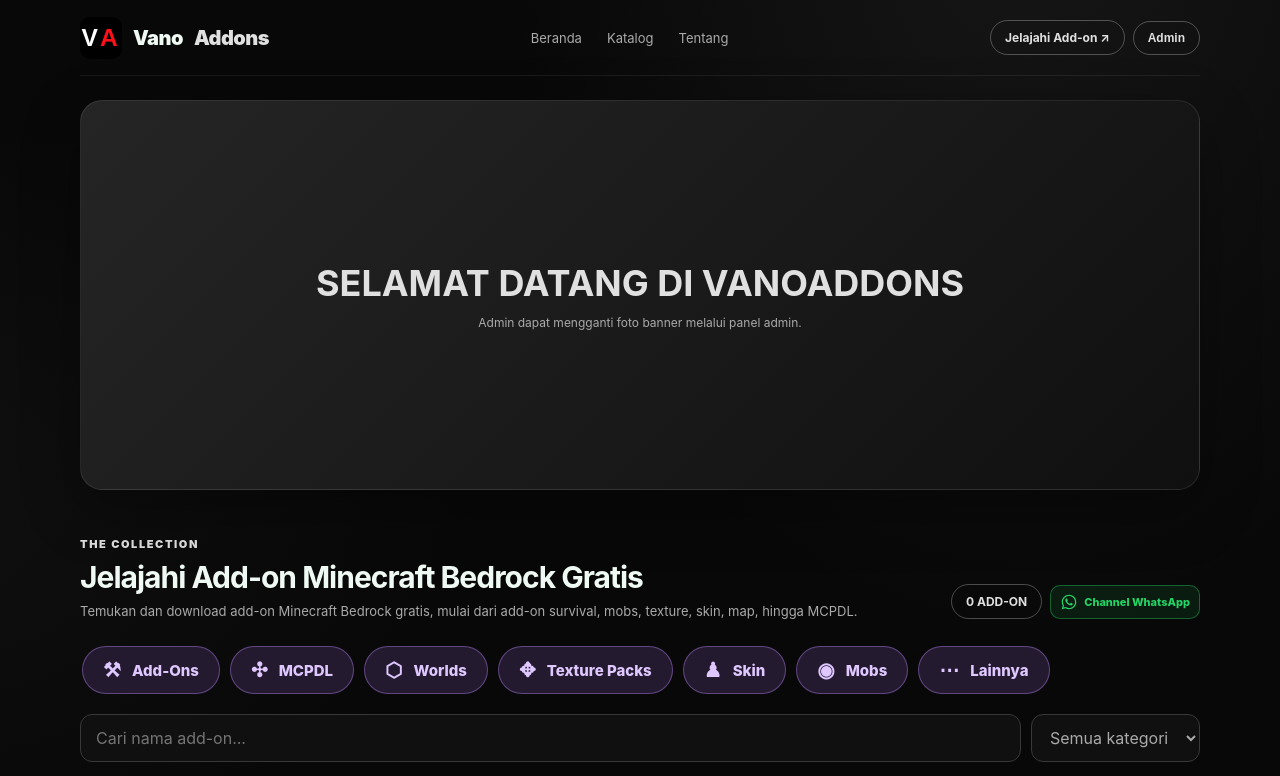
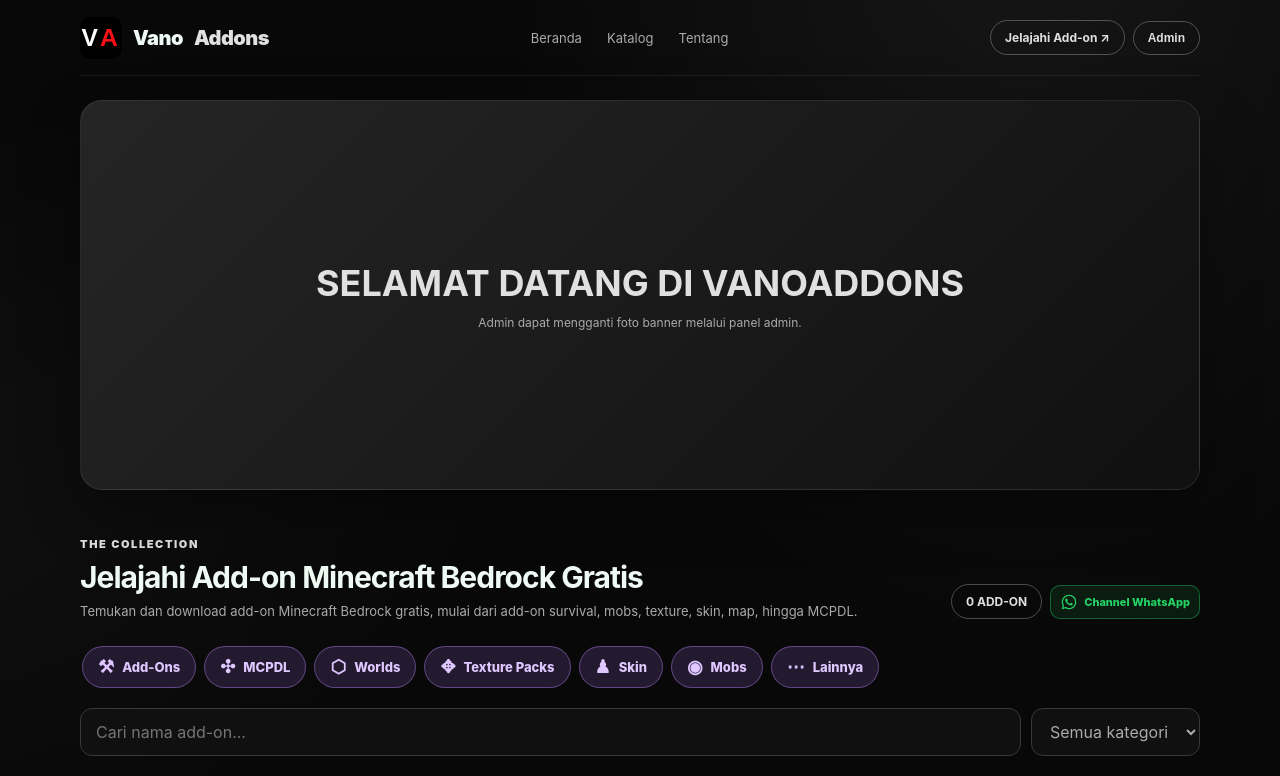
Before and after one commit to memetmohamedmemet-dev/Vano-add-ons-, a plain HTML site: page index.html in a window 1280 px wide. Shown: the top 776 px of the page. Drawn offline with nearby package versions, Linux system fonts and the light colour scheme; no server answers.

Commit message:
Slightly reduce horizontal category button size

```diff
--- a/index.html
+++ b/index.html
@@ -50,7 +50,7 @@ h1{font-size:clamp(34px,4.8vw,56px);line-height:1.02;letter-spacing:-2.5px;margi
 .float{position:absolute;border:1px solid #ffffff22;background:#181818e0;backdrop-filter:blur(10px);padding:11px 14px;border-radius:12px;font-size:11px;color:var(--mint);font-weight:800}.f1{top:34px;left:25px}.f2{right:22px;bottom:42px}.f3{right:30px;top:48px;color:var(--cyan)}
 .stats{display:flex;gap:24px;margin-top:21px}.stat strong{display:block;font-size:21px}.stat small{color:var(--muted);font-size:11px}
 .section{padding:35px 0 75px}.section-head{display:flex;justify-content:space-between;gap:20px;align-items:end;margin-bottom:22px}.kicker{color:var(--green);font-size:11px;font-weight:900;letter-spacing:1.6px;text-transform:uppercase}.section h2{font-size:30px;letter-spacing:-1px;margin:8px 0 0}.section-sub{color:var(--muted);font-size:13px;margin:8px 0 0}
-.category-chips{display:flex;gap:10px;overflow-x:auto;overflow-y:hidden;padding:5px 2px 12px;margin:18px 0 8px;scroll-snap-type:x mandatory;overscroll-behavior-x:contain;-webkit-overflow-scrolling:touch;scrollbar-width:none}.category-chips::-webkit-scrollbar{display:none}.category-chip{flex:0 0 auto;display:inline-flex;align-items:center;gap:11px;min-height:48px;padding:10px 20px;border:1px solid #bd8aff66;border-radius:999px;background:#241a30;color:#dfc7ff;font:inherit;font-size:15px;font-weight:800;white-space:nowrap;cursor:pointer;scroll-snap-align:start;transition:background .2s,border-color .2s,transform .2s}.category-chip span{font-size:20px;line-height:1}.category-chip:hover{border-color:#d7b5ff;transform:translateY(-1px)}.category-chip.active{background:#49305f;border-color:#c6a0ff;box-shadow:0 0 0 1px #bd8aff44;color:#ffffff}#category{display:block;min-height:44px;padding:0 14px;cursor:pointer}.tools{display:flex;gap:10px;flex-wrap:wrap;margin:8px 0 22px}.search{flex:1;min-width:210px;background:#101010;border:1px solid var(--line);border-radius:12px;padding:13px 15px;color:var(--text);outline:none;font:inherit}.search:focus{border-color:var(--green)}.filter{background:#101010;border:1px solid var(--line);border-radius:12px;color:var(--muted);padding:0 14px;font:inherit}
+.category-chips{display:flex;gap:8px;overflow-x:auto;overflow-y:hidden;padding:5px 2px 12px;margin:18px 0 8px;scroll-snap-type:x mandatory;overscroll-behavior-x:contain;-webkit-overflow-scrolling:touch;scrollbar-width:none}.category-chips::-webkit-scrollbar{display:none}.category-chip{flex:0 0 auto;display:inline-flex;align-items:center;gap:8px;min-height:42px;padding:8px 15px;border:1px solid #bd8aff66;border-radius:999px;background:#241a30;color:#dfc7ff;font:inherit;font-size:13px;font-weight:800;white-space:nowrap;cursor:pointer;scroll-snap-align:start;transition:background .2s,border-color .2s,transform .2s}.category-chip span{font-size:18px;line-height:1}.category-chip:hover{border-color:#d7b5ff;transform:translateY(-1px)}.category-chip.active{background:#49305f;border-color:#c6a0ff;box-shadow:0 0 0 1px #bd8aff44;color:#ffffff}#category{display:block;min-height:44px;padding:0 14px;cursor:pointer}.tools{display:flex;gap:10px;flex-wrap:wrap;margin:8px 0 22px}.search{flex:1;min-width:210px;background:#101010;border:1px solid var(--line);border-radius:12px;padding:13px 15px;color:var(--text);outline:none;font:inherit}.search:focus{border-color:var(--green)}.filter{background:#101010;border:1px solid var(--line);border-radius:12px;color:var(--muted);padding:0 14px;font:inherit}
 .empty{border:1px dashed #604574;border-radius:20px;padding:48px 20px;text-align:center;background:linear-gradient(145deg,#20202099,#101010aa)}.empty-icon{margin:0 auto 15px;width:54px;height:54px;border-radius:17px;background:#ffffff12;display:grid;place-items:center;font-size:25px}.empty h3{margin:0 0 8px;font-size:18px}.empty p{color:var(--muted);font-size:13px;line-height:1.7;margin:0 auto;max-width:430px}
 .grid{display:grid;grid-template-columns:repeat(2,minmax(0,1fr));gap:16px}.addon{background:linear-gradient(160deg,#14251f,#101010);border:1px solid var(--line);border-radius:17px;overflow:hidden;transition:.2s}.addon:hover{transform:translateY(-4px);border-color:#bd8aff88}.thumb{height:155px;background:linear-gradient(135deg,#3b2450,#24182f);display:grid;place-items:center;font-size:40px}.addon-body{padding:17px}.tag{color:var(--green);font-size:10px;font-weight:900;letter-spacing:1px;text-transform:uppercase}.addon h3{margin:8px 0;font-size:17px}.addon p{color:var(--muted);font-size:12px;line-height:1.6;min-height:38px}.addon .addon-summary{display:-webkit-box;-webkit-box-orient:vertical;-webkit-line-clamp:2;line-clamp:2;overflow:hidden;min-height:0;max-height:3.2em}.download{display:inline-block;margin-top:8px;color:#111111;background:var(--green);border-radius:9px;padding:10px 13px;font-size:11px;font-weight:900}
 .detail-trigger{position:relative;z-index:2;pointer-events:auto;touch-action:manipulation;cursor:pointer}
```
